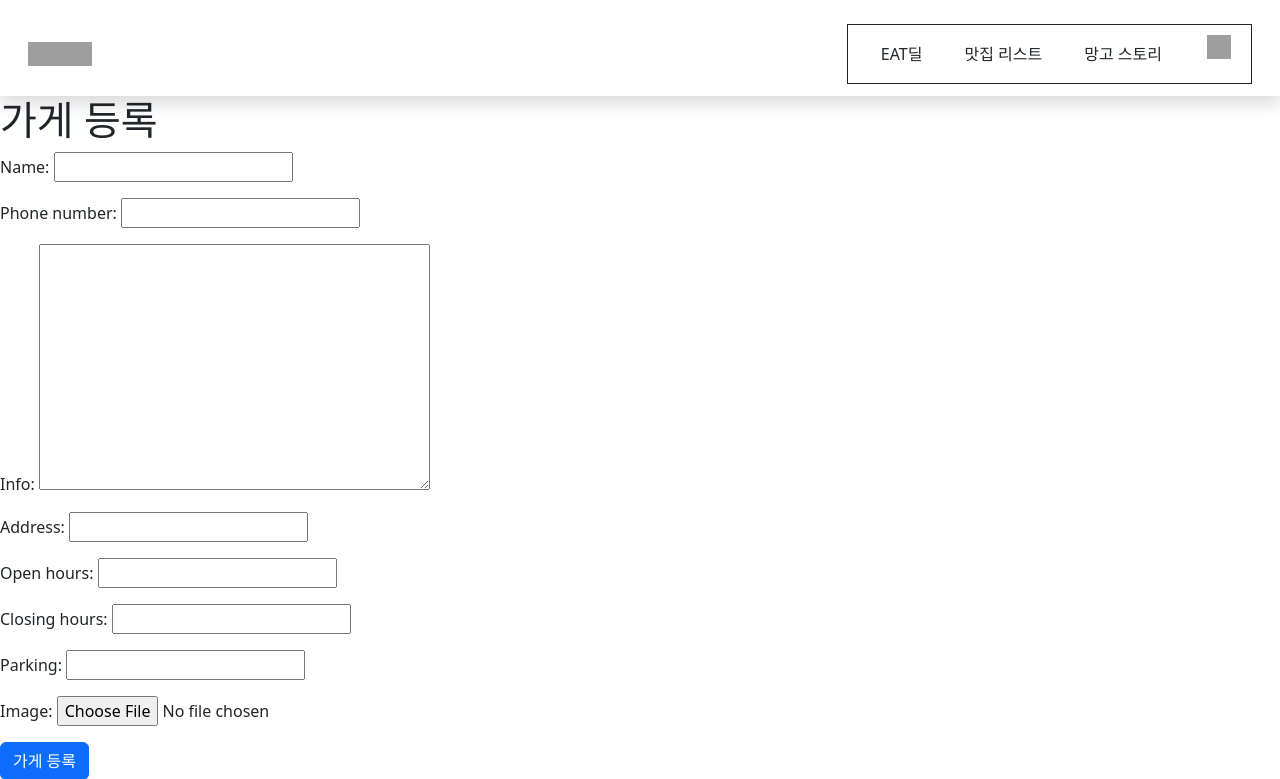
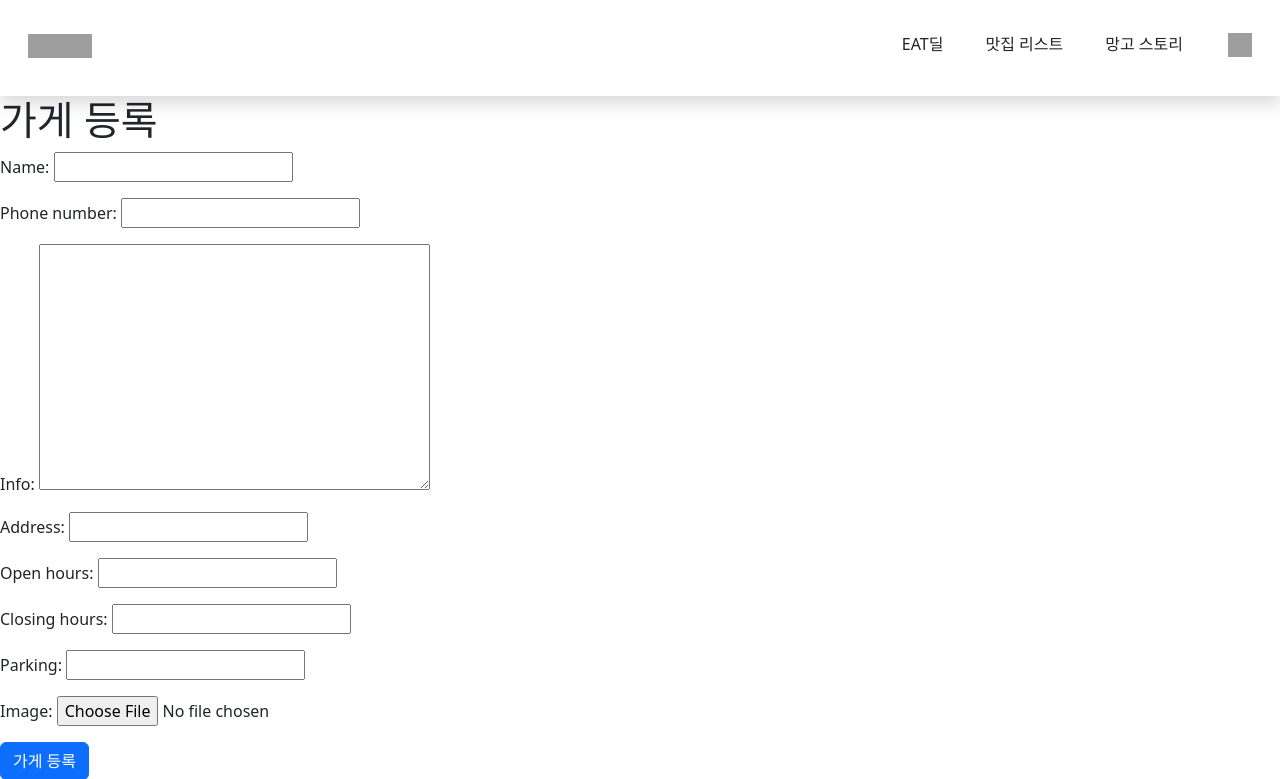
Before and after one commit to hyoung0/pjt-mango, a Django app: page /stores/create/ in a window 1280 px wide. Shown: the top 779 px of the page. Run offline with Django 3.2, Linux system fonts and the light colour scheme; the visitor is signed in with stand-in values (Sample User, id 1); grey boxes are pictures that could not be loaded.

Commit message:
UpdateBI

```diff
--- a/templates/base.html
+++ b/templates/base.html
@@ -24,9 +24,7 @@
           margin: 0;
           padding: 0;
       }
-      img {
-        display: block;
-      }
+
     </style>
   </head>
   <body>
@@ -36,14 +34,14 @@
       <div class="container-fluid position-sticky shadow p-3" style="height: 6rem;">
         <nav class="navbar bg-body-primary">
           <div class="container-fluid d-flex justify-content-between">
-            <a class="navbar-brand" href="#">
+            <a class="navbar-brand" href="{% url 'stores:index' %}">
               <img src="https://d1.awsstatic.com/logos/customers/KO/logo_Mangoplate.12908c5b9952bc4f14bdc966e5e81b521415fc6a.png" style="width: 4rem; height: 1.5rem;">
             </a>
-            <div class="d-flex" style="border: 1px solid; padding: 10px 20px">
+            <div class="d-flex">
                 <a href="#" class="btn me-3 d-flex" role="button">EAT딜</a>
                 <a href="#" class="btn me-3 d-flex" role="button">맛집 리스트</a>
                 <a href="#" class="btn me-3 d-flex" role="button">망고 스토리</a>
-                <a href="#" class="ms-3 d-flex"><img src="https://cdn.icon-icons.com/icons2/1893/PNG/512/scientistavatar_120780.png" style="width: 1.5rem; height: 1.5rem;"></a>
+                <a href="#" class="ms-3 d-flex mt-2"><img src="https://cdn.icon-icons.com/icons2/1893/PNG/512/scientistavatar_120780.png" style="width: 1.5rem; height: 1.5rem;"></a>
             </div>
           </div>
         </nav>
```
Also changed, not shown: stores/templates/stores/index.html (+5 -5 lines).
